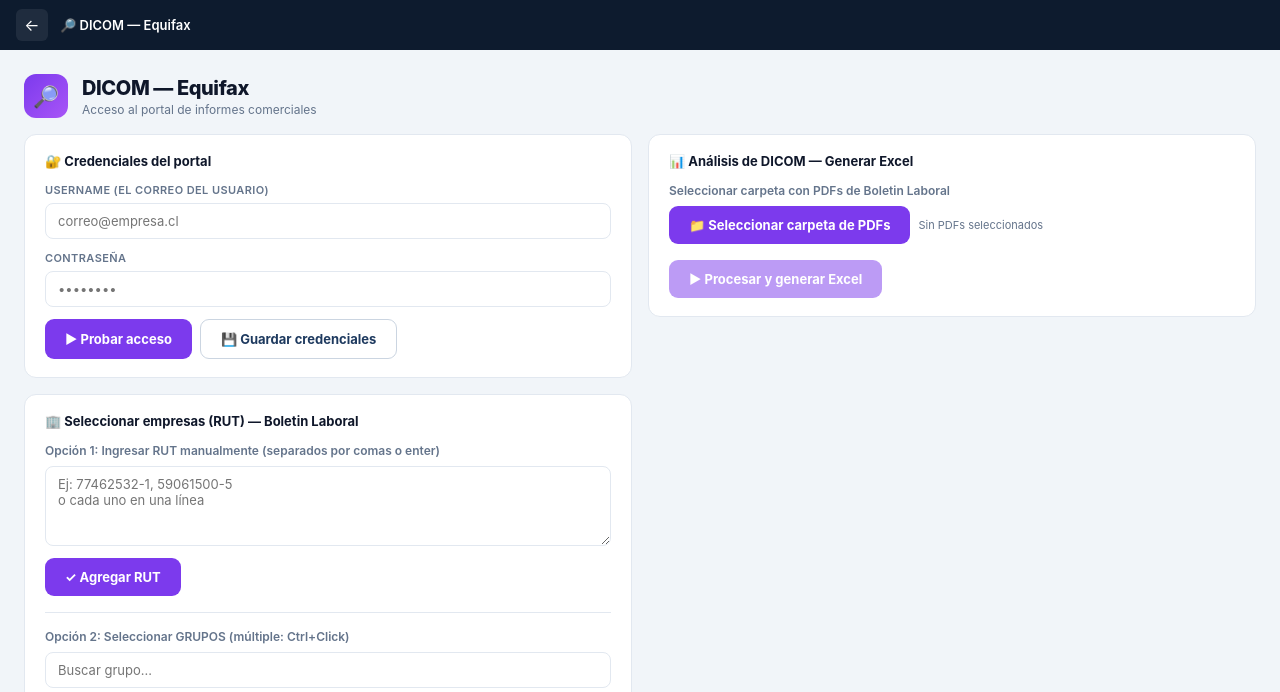
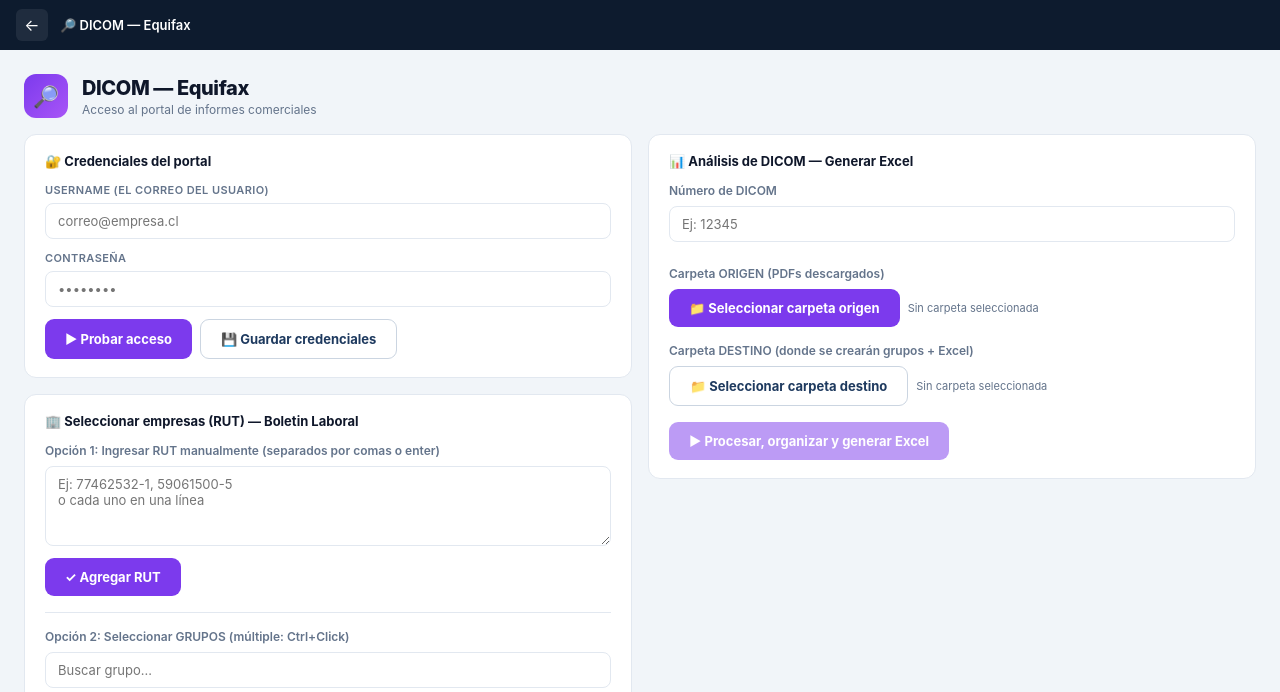
Before and after one commit to EpavezOptimiza/certificados-cotizaciones, a Flask app: template templates/dicom.html in a window 1280 px wide. Shown: the top 692 px of the page. Run offline with Flask 3, Linux system fonts and the light colour scheme; the template is opened without the code that fills it, so the values that code supplies are empty.

Commit message:
feat: análisis DICOM completo - organizar y generar Excel
- Campo para ingresar número de DICOM
- Seleccionar carpeta origen (PDFs descargados)
- Seleccionar carpeta destino
- Mover archivos a subcarpetas por grupo
- Generar UN SOLO Excel: Dicom_<numero>.xlsx
- Excel contiene todos los grupos en una sola hoja

Co-Authored-By: Claude Haiku 4.5 <noreply@anthropic.com>

```diff
--- a/app.py
+++ b/app.py
@@ -3223,13 +3223,20 @@ def dicom_captura(nombre):
 @app.route("/api/dicom/analizar", methods=["POST"])
 @api_login_required
 def dicom_analizar():
-    """Procesa Boletin Laboral PDFs y genera Excel con análisis DICOM."""
+    """Procesa PDFs, organiza en carpetas por grupo y genera Excel DICOM."""
     from dicom_logic import extraer_datos_pdf, generar_excel_analisis
     from base_madre_logic import obtener_datos_dicom
 
     archivos = request.files.getlist("archivos")
+    numero_dicom = request.form.get("numero_dicom", "").strip()
+    destino = request.form.get("destino", "").strip()
+
     if not archivos:
         return jsonify({"error": "No se enviaron archivos"}), 400
+    if not numero_dicom:
+        return jsonify({"error": "Falta número de DICOM"}), 400
+    if not destino:
+        return jsonify({"error": "Falta carpeta destino"}), 400
 
     # Obtener grupos de BASE MADRE
     datos_base = obtener_datos_dicom()
@@ -3237,12 +3244,13 @@ def dicom_analizar():
     for grupo, info in datos_base.get("grupos", {}).items():
         for rut in info.get("ruts", []):
             rut_norm = rut.replace(".", "").replace(" ", "")
-            grupos_dict[rut_norm] = {"grupo": grupo, "razon_social": ""}
-
-    # Procesar cada PDF
+            grupos_dict[rut_norm] = {"grupo": grupo}
+
+    # Procesar cada PDF: extraer datos y organizar en carpetas
     datos_pdfs = []
     errores = []
-    carpeta_temp = os.path.join(ADJUNTOS, "dicom_temp")
+    organizados = 0
+    carpeta_temp = os.path.join(ADJUNTOS, "dicom_proc")
     os.makedirs(carpeta_temp, exist_ok=True)
 
     for archivo in archivos:
@@ -3251,10 +3259,34 @@ def dicom_analizar():
             continue
 
         try:
+            # Guardar temporalmente
             ruta_temp = os.path.join(carpeta_temp, archivo.filename)
             archivo.save(ruta_temp)
+
+            # Extraer datos
             datos = extraer_datos_pdf(ruta_temp)
             datos_pdfs.append(datos)
+
+            # Organizar en carpeta por grupo
+            if datos.get("rut"):
+                rut_norm = datos["rut"].replace(".", "").replace(" ", "")
+                grupo_info = grupos_dict.get(rut_norm, {})
+                grupo = grupo_info.get("grupo", "SIN GRUPO")
+
+                # Crear carpeta del grupo en destino
+                carpeta_grupo = os.path.join(destino, grupo)
+                os.makedirs(carpeta_grupo, exist_ok=True)
+
+                # Mover archivo
+                try:
+                    ruta_nueva = os.path.join(carpeta_grupo, archivo.filename)
+                    if os.path.exists(ruta_nueva):
+                        os.remove(ruta_nueva)
+                    shutil.copy2(ruta_temp, ruta_nueva)
+                    organizados += 1
+                except Exception as e:
+                    errores.append(f"{archivo.filename}: error moviendo - {str(e)[:40]}")
+
             try:
                 os.remove(ruta_temp)
             except:
@@ -3262,21 +3294,29 @@ def dicom_analizar():
         except Exception as e:
             errores.append(f"{archivo.filename}: {str(e)[:50]}")
 
-    # Generar Excel
+    # Generar UN SOLO Excel con todos los datos
     excel_bytes = generar_excel_analisis(datos_pdfs, grupos_dict)
     if not excel_bytes:
         return jsonify({"error": "Error generando Excel"}), 500
 
-    # Guardar archivo temporal
-    nombre_archivo = f"Analisis_DICOM_{_time.time():.0f}.xlsx"
-    ruta_archivo = os.path.join(carpeta_temp, nombre_archivo)
-    with open(ruta_archivo, "wb") as f:
+    # Guardar Excel en destino con nombre: Dicom_<numero>.xlsx
+    nombre_archivo = f"Dicom_{numero_dicom}.xlsx"
+    ruta_excel = os.path.join(destino, nombre_archivo)
+    with open(ruta_excel, "wb") as f:
+        f.write(excel_bytes)
+
+    # Guardar copia en temp para descarga
+    carpeta_temp_download = os.path.join(ADJUNTOS, "dicom_downloads")
+    os.makedirs(carpeta_temp_download, exist_ok=True)
+    ruta_download = os.path.join(carpeta_temp_download, nombre_archivo)
+    with open(ruta_download, "wb") as f:
         f.write(excel_bytes)
 
     return jsonify({
         "ok": True,
         "archivo": nombre_archivo,
-        "procesados": len(datos_pdfs),
+        "procesados": len(archivos),
+        "organizados": organizados,
         "errores": errores
     })
 
@@ -3285,8 +3325,8 @@ def dicom_analizar():
 @api_login_required
 def dicom_descargar(nombre):
     """Descarga el Excel generado."""
-    carpeta_temp = os.path.join(ADJUNTOS, "dicom_temp")
-    return send_from_directory(carpeta_temp, nombre, as_attachment=True)
+    carpeta_download = os.path.join(ADJUNTOS, "dicom_downloads")
+    return send_from_directory(carpeta_download, nombre, as_attachment=True)
 
 
 @app.route("/api/dicom/analisis", methods=["POST"])
--- a/templates/dicom.html
+++ b/templates/dicom.html
@@ -88,9 +88,11 @@ body{font-family:-apple-system,BlinkMacSystemFont,'Segoe UI',sans-serif;backgrou
   <div class="main-col">
     <div class="card">
       <div class="card-title">📊 Análisis de DICOM — Generar Excel</div>
-    <div style="margin-bottom:16px"><label style="font-size:12px;font-weight:600;color:#64748b;margin-bottom:8px;display:block">Seleccionar carpeta con PDFs de Boletin Laboral</label><div style="display:flex;gap:8px;flex-wrap:wrap;align-items:center"><button class="btn" onclick="document.getElementById('dicom-pdf-picker').click()">📁 Seleccionar carpeta de PDFs</button><input type="file" id="dicom-pdf-picker" webkitdirectory mozdirectory style="display:none" multiple accept=".pdf" onchange="procesarCaretPdfs()"><span id="pdf-count" style="font-size:11px;color:#64748b">Sin PDFs seleccionados</span></div></div>
-    <div style="display:flex;gap:8px;flex-wrap:wrap;margin-top:12px"><button class="btn" id="btn-analizar" onclick="analizarPdfs()" disabled>▶ Procesar y generar Excel</button></div>
-    <div id="dicom-resultado" style="margin-top:16px;padding:10px 12px;background:#f0fdf4;border:1px solid #86efac;border-radius:8px;display:none;font-size:12px;color:#166534;max-height:250px;overflow-y:auto"></div>
+      <div style="margin-bottom:16px"><label style="font-size:12px;font-weight:600;color:#64748b;margin-bottom:8px;display:block">Número de DICOM</label><input type="text" id="numero-dicom" placeholder="Ej: 12345" style="width:100%;padding:9px 12px;border:1px solid #e2e8f0;border-radius:8px;font-size:13px;outline:none;font-family:inherit;margin-bottom:8px"></div>
+      <div style="margin-bottom:16px"><label style="font-size:12px;font-weight:600;color:#64748b;margin-bottom:8px;display:block">Carpeta ORIGEN (PDFs descargados)</label><div style="display:flex;gap:8px;flex-wrap:wrap;align-items:center"><button class="btn" onclick="document.getElementById('dicom-origen-picker').click()">📁 Seleccionar carpeta origen</button><input type="file" id="dicom-origen-picker" webkitdirectory mozdirectory style="display:none" multiple accept=".pdf" onchange="procesarCaretaOrigen()"><span id="origen-count" style="font-size:11px;color:#64748b">Sin carpeta seleccionada</span></div></div>
+      <div style="margin-bottom:16px"><label style="font-size:12px;font-weight:600;color:#64748b;margin-bottom:8px;display:block">Carpeta DESTINO (donde se crearán grupos + Excel)</label><div style="display:flex;gap:8px;flex-wrap:wrap;align-items:center"><button class="btn btn-sec" onclick="document.getElementById('dicom-destino-picker').click()">📁 Seleccionar carpeta destino</button><input type="file" id="dicom-destino-picker" webkitdirectory mozdirectory style="display:none" onchange="procesarCaretaDestino()"><span id="destino-path" style="font-size:11px;color:#64748b">Sin carpeta seleccionada</span></div></div>
+      <div style="display:flex;gap:8px;flex-wrap:wrap;margin-top:12px"><button class="btn" id="btn-analizar" onclick="analizarPdfs()" disabled>▶ Procesar, organizar y generar Excel</button></div>
+      <div id="dicom-resultado" style="margin-top:16px;padding:10px 12px;background:#f0fdf4;border:1px solid #86efac;border-radius:8px;display:none;font-size:12px;color:#166534;max-height:250px;overflow-y:auto"></div>
     </div>
   </div>
 
@@ -499,20 +501,46 @@ function procesarPdfsCargados(){
   });
 }
 
-let _pdfsCargados = [];
+let _pdfsDicomOrigen = [];
+let _carpetaDestino = null;
 
-function procesarCaretPdfs() {
-  const input = document.getElementById('dicom-pdf-picker');
+function procesarCaretaOrigen() {
+  const input = document.getElementById('dicom-origen-picker');
   const files = Array.from(input.files || []).filter(f => f.name.toLowerCase().endsWith('.pdf'));
-  _pdfsCargados = files;
-  const count = document.getElementById('pdf-count');
+  _pdfsDicomOrigen = files;
+  const count = document.getElementById('origen-count');
   count.textContent = files.length + ' PDF(s) seleccionado(s)';
-  document.getElementById('btn-analizar').disabled = files.length === 0;
+  actualizarBtnAnalizar();
 }
 
+function procesarCaretaDestino() {
+  const input = document.getElementById('dicom-destino-picker');
+  _carpetaDestino = input.files && input.files.length > 0 ? input.files[0].webkitRelativePath.split('/')[0] : null;
+  const path = document.getElementById('destino-path');
+  path.textContent = _carpetaDestino ? '✓ Carpeta destino seleccionada' : 'Sin carpeta seleccionada';
+  actualizarBtnAnalizar();
+}
+
+function actualizarBtnAnalizar() {
+  const numeroDicom = document.getElementById('numero-dicom').value.trim();
+  const btn = document.getElementById('btn-analizar');
+  btn.disabled = _pdfsDicomOrigen.length === 0 || !numeroDicom || !_carpetaDestino;
+}
+
+document.getElementById('numero-dicom').addEventListener('input', actualizarBtnAnalizar);
+
 async function analizarPdfs() {
-  if (_pdfsCargados.length === 0) {
-    alert('Selecciona PDFs primero');
+  const numeroDicom = document.getElementById('numero-dicom').value.trim();
+  if (!numeroDicom) {
+    alert('Ingresa el número de DICOM');
+    return;
+  }
+  if (_pdfsDicomOrigen.length === 0) {
+    alert('Selecciona la carpeta origen con PDFs');
+    return;
+  }
+  if (!_carpetaDestino) {
+    alert('Selecciona la carpeta destino');
     return;
   }
 
@@ -521,7 +549,9 @@ async function analizarPdfs() {
   btn.textContent = '⏳ Procesando...';
 
   const formData = new FormData();
-  _pdfsCargados.forEach(f => formData.append('archivos', f));
+  formData.append('numero_dicom', numeroDicom);
+  formData.append('destino', _carpetaDestino);
+  _pdfsDicomOrigen.forEach(f => formData.append('archivos', f));
 
   const resultado = document.getElementById('dicom-resultado');
   resultado.style.display = '';
@@ -541,6 +571,7 @@ async function analizarPdfs() {
       resultado.style.color = '#991b1b';
     } else {
       let html = '✓ Procesados: ' + d.procesados + ' archivos<br>';
+      html += '✓ Organizados: ' + d.organizados + ' archivos<br>';
       if (d.errores && d.errores.length > 0) {
         html += 'Errores: ' + d.errores.join(', ') + '<br>';
       }
@@ -556,8 +587,8 @@ async function analizarPdfs() {
     resultado.style.borderColor = '#fca5a5';
     resultado.style.color = '#991b1b';
   } finally {
-    btn.disabled = false;
-    btn.textContent = '▶ Procesar y generar Excel';
+    btn.disabled = true;
+    btn.textContent = '▶ Procesar, organizar y generar Excel';
   }
 }
 
```
